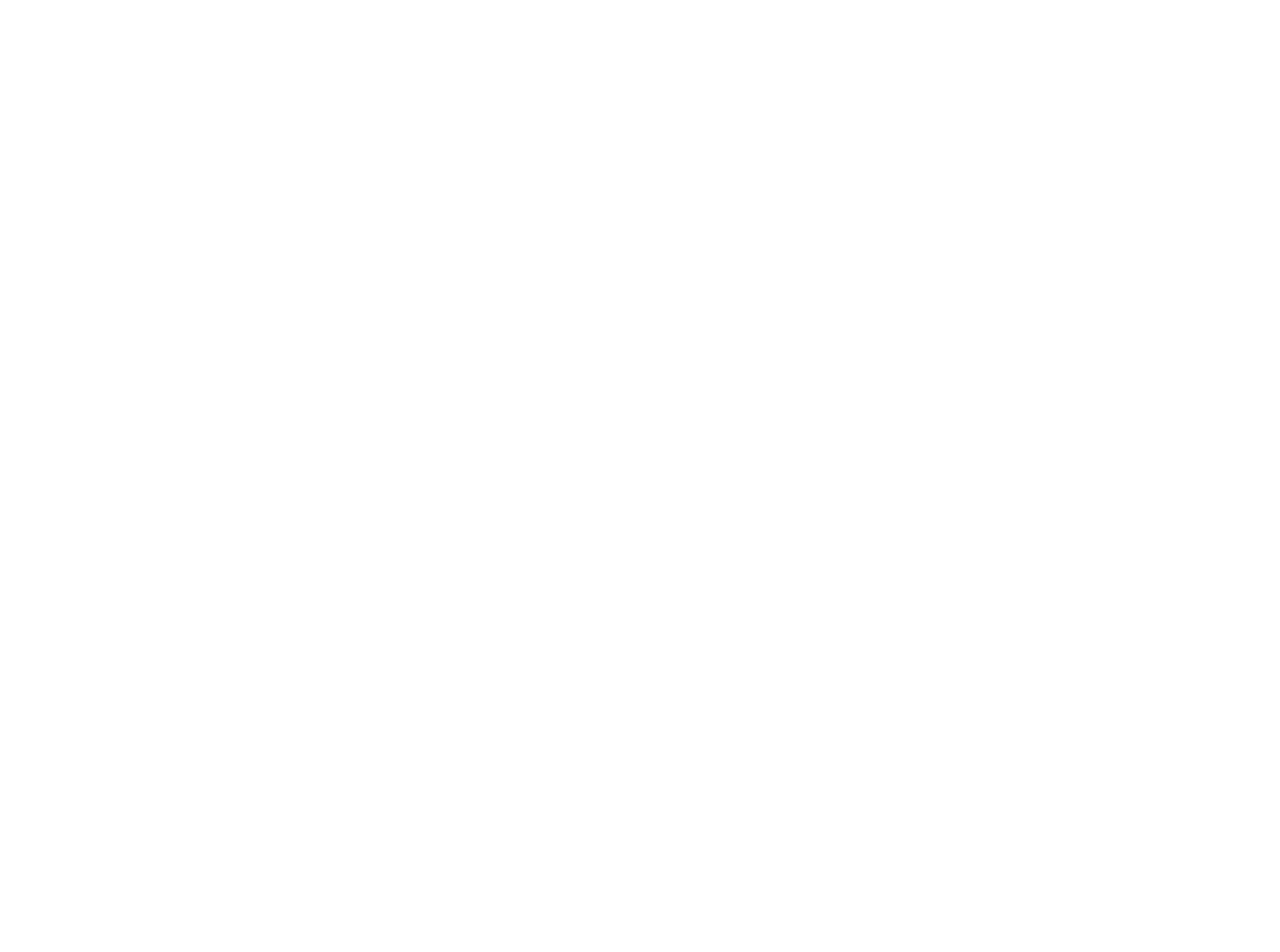
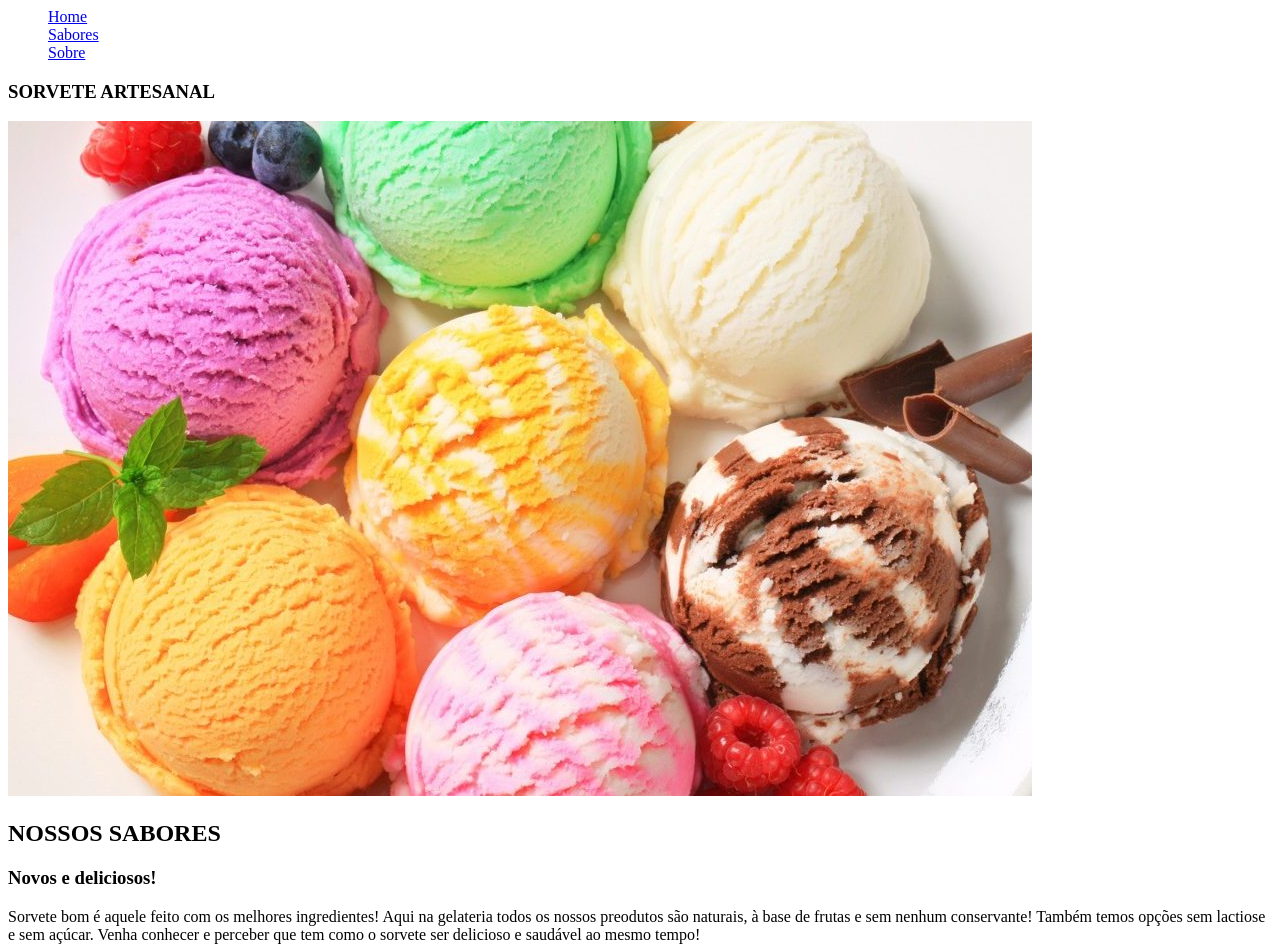
Before and after one commit to douglasjosebarboza/gelateria, a React (Vite) app: page / in a window 1280 px wide. Shown: the part 320-1272 px from the top of the page. Before the commit the page ends 800 px from the top, so only its background shows below. Built offline with nearby package versions, Linux system fonts and the light colour scheme.

Commit message:
pages and sections 2/4

```diff
--- /dev/null
+++ b/src/components/header/index.jsx
@@ -0,0 +1,17 @@
+import { Link } from "react-router-dom"
+
+export default function Header() {
+    return (
+        <header>
+            <img src="/assets/logo.png" alt="Logo" />
+
+            <nav>
+                <ul type = "none">
+                    <li><Link to={ "/" }>Home</Link></li>
+                    <li><Link to={ "/sabores" }>Sabores</Link></li>
+                    <li><Link to={ "/sobre" }>Sobre</Link></li>
+                </ul>
+            </nav>
+        </header>
+    )
+}
--- /dev/null
+++ b/src/components/main/banner/index.jsx
@@ -0,0 +1,7 @@
+export default function Banner() {
+    return (
+        <section>
+          <h1>SORVETE ARTESANAL</h1>
+        </section>
+    )
+}
--- /dev/null
+++ b/src/components/main/sabores/index.jsx
@@ -0,0 +1,14 @@
+export default function Sabores() {
+    return (
+        <section>
+            <div>
+                <img src="/assets/banner-sabores.jpg" alt="Bolas de Sorvetes" />
+            </div>
+          <h2>NOSSOS SABORES</h2>
+          <h3>Novos e deliciosos!</h3>
+          <p>
+            Sorvete bom é aquele feito com os melhores ingredientes! Aqui na gelateria todos os nossos preodutos são naturais, à base de frutas e sem nenhum conservante! Também temos opções sem lactiose e sem açúcar. Venha conhecer e perceber que tem como o sorvete ser delicioso e saudável ao mesmo tempo!
+          </p>
+        </section>
+    )
+}
--- a/src/pages/home/index.jsx
+++ b/src/pages/home/index.jsx
@@ -1,5 +1,13 @@
+import Header from "../../components/header"
+import Banner from "../../components/main/banner"
+import Sabores from "../../components/main/sabores"
+
 export default function Home() {
     return(
-       <h1>home</h1>
+        <section>
+            <Header/>
+            <Banner/>
+            <Sabores/>
+        </section>
     )
 }
```
